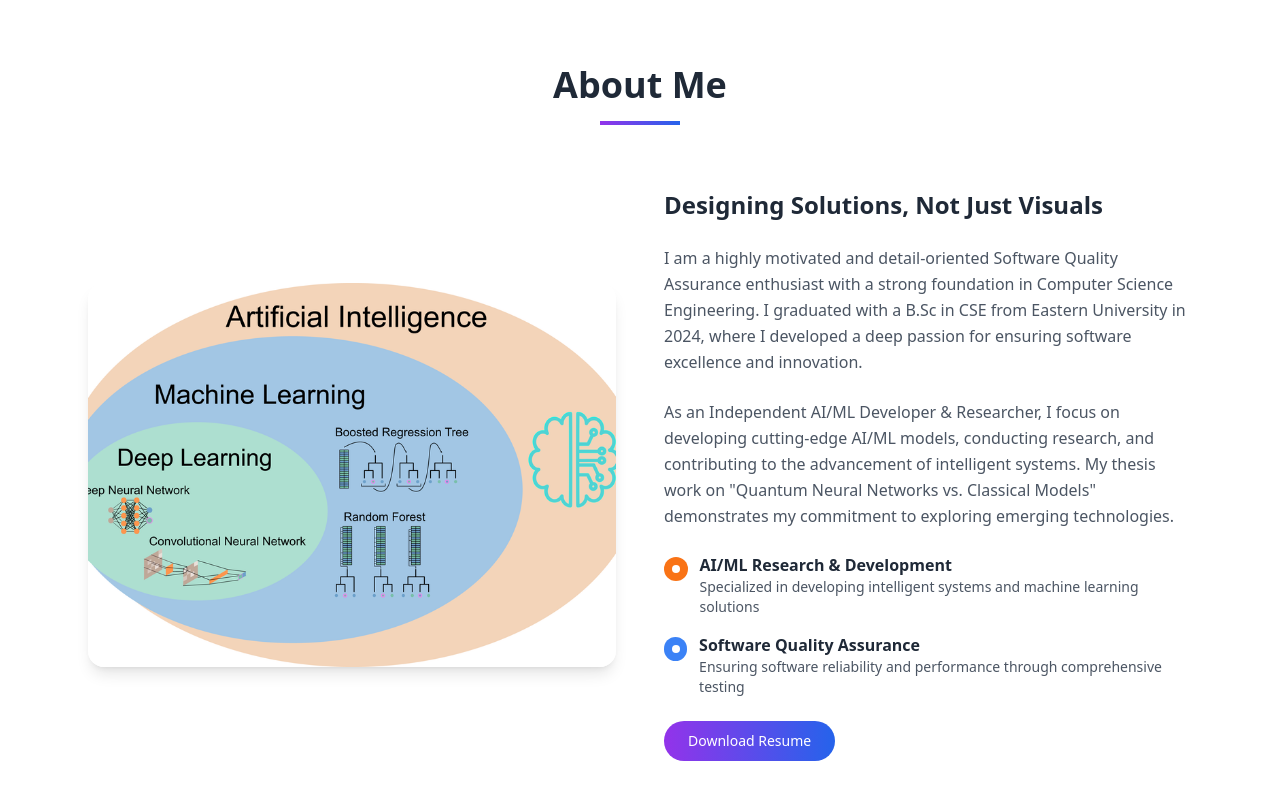
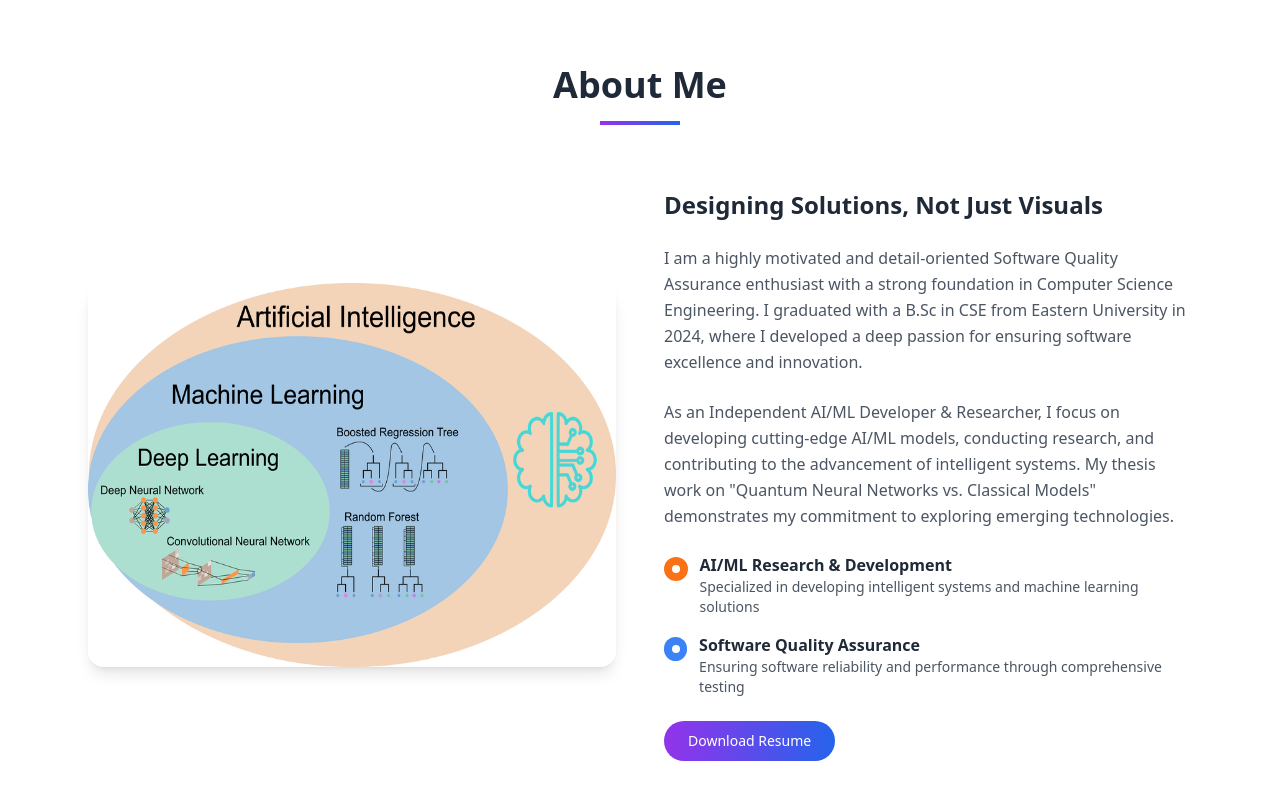
Before and after one commit to kaspian38/kaspian-raihan-portfolio, a React (Vite) app: page / in a window 1280 px wide. Shown: the part 584-1384 px from the top of the page. Built offline with nearby package versions, Linux system fonts and the light colour scheme.

Commit message:
Visual edit in Lovable
Edited UI in Lovable

```diff
--- a/src/pages/Index.tsx
+++ b/src/pages/Index.tsx
@@ -140,7 +140,7 @@ const Index = () => {
             <div>
               <div className="relative">
                 <div className="w-full h-96 rounded-2xl overflow-hidden shadow-lg">
-                  <img alt="Md. Kaspian Raihan" className="w-full h-full object-cover" src="/lovable-uploads/24ff7aca-f609-485f-a025-4fdca64a6e70.png" />
+                  <img alt="Md. Kaspian Raihan" src="/lovable-uploads/24ff7aca-f609-485f-a025-4fdca64a6e70.png" className="w-full h-full object-fill" />
                 </div>
               </div>
             </div>
```
